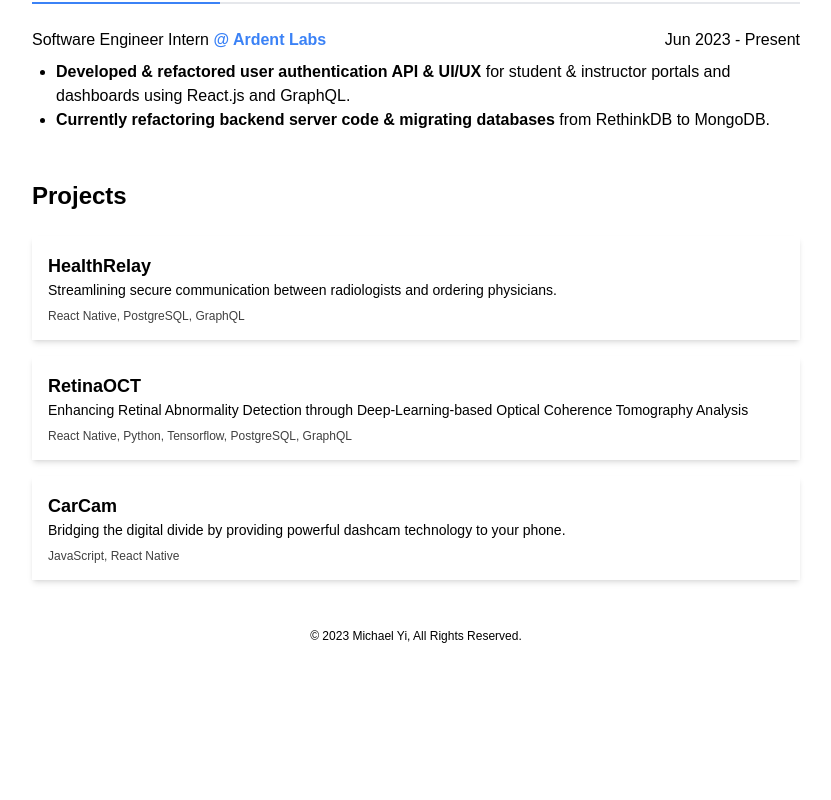
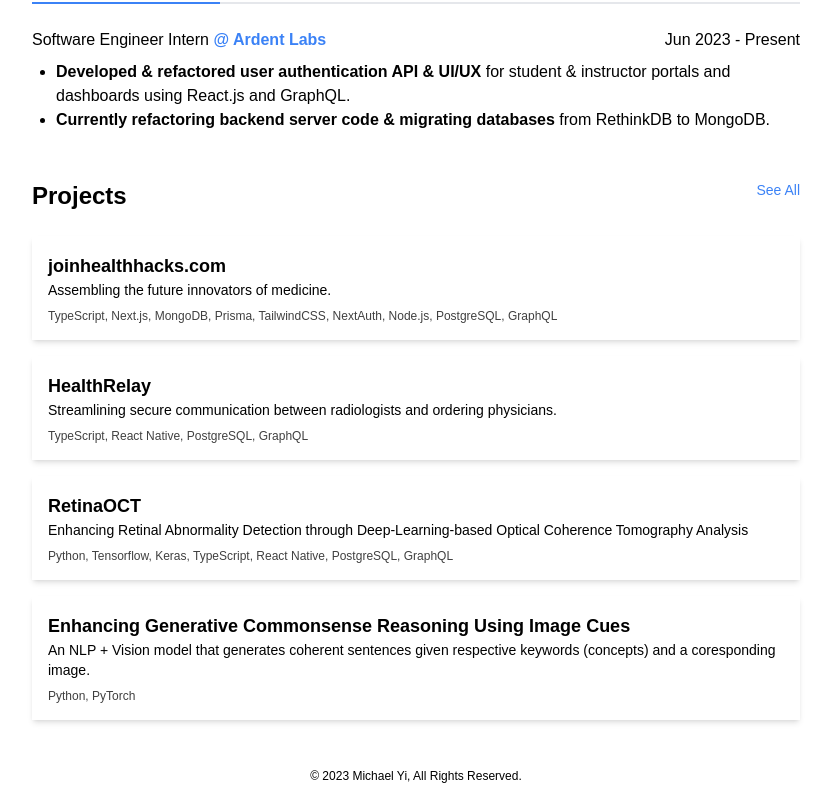
Before and after one commit to michaelhyi/personal-website, a Next.js app: page / in a window 1280 px wide. Shown: the part 787-1587 px from the top of the page, without its empty margins (224-1055 px from the left). Before the commit the page ends 1447 px from the top, so only its background shows below. Built offline with nearby package versions, Linux system fonts and the light colour scheme; a web font is replaced by a local one.

Commit message:
feat(projects): added all projects + 404 page

```diff
--- /dev/null
+++ b/app/[not-found]/loading.tsx
@@ -0,0 +1,5 @@
+const Loading = () => {
+  return <></>;
+};
+
+export default Loading;
--- /dev/null
+++ b/app/[not-found]/page.tsx
@@ -0,0 +1,14 @@
+const NotFound = () => {
+  return (
+    <div>
+      <div className="absolute top-1/2 left-1/2 transform -translate-x-1/2 -translate-y-1/2 text-xs">
+        Not found.
+      </div>
+      <div className="absolute bottom-4 text-xs left-0 right-0 text-center">
+        &copy; 2023 Michael Yi, All Rights Reserved.
+      </div>
+    </div>
+  );
+};
+
+export default NotFound;
--- a/app/components/Projects.tsx
+++ b/app/components/Projects.tsx
@@ -1,23 +1,40 @@
 "use client";
 
 import { projects } from "@/app/data/projects";
+import Link from "next/link";
 
 const Projects = () => {
   return (
     <div>
+      <div className="flex justify-between">
         <div className="font-bold text-2xl">Projects</div>
+        <Link
+          href="/projects"
+          className="text-sm text-blue-500 cursor-pointer duration-500 hover:opacity-50"
+        >
+          See All
+        </Link>
+      </div>
       <br />
       <div className="flex flex-col gap-4">
-        {projects.map((v) => (
-          <div
+        {projects.map((v, i) => {
+          if (i <= 3)
+            return (
+              <a
+                rel="noopener noreferrer"
+                target="_blank"
                 className="p-4 shadow-md cursor-pointer duration-300 hover:shadow-lg hover:bg-neutral-50"
                 key={v.name}
+                href={v.href}
               >
                 <div className="font-bold text-lg">{v.name}</div>
                 <div className="text-sm">{v.desc}</div>
                 <div className="text-xs mt-2 opacity-75">{v.tech}</div>
-          </div>
-        ))}
+              </a>
+            );
+
+          return <></>;
+        })}
       </div>
     </div>
   );
--- a/app/data/projects.ts
+++ b/app/data/projects.ts
@@ -1,17 +1,50 @@
 export const projects = [
+  {
+    name: "joinhealthhacks.com",
+    desc: "Assembling the future innovators of medicine.",
+    tech: "TypeScript, Next.js, MongoDB, Prisma, TailwindCSS, NextAuth, Node.js, PostgreSQL, GraphQL",
+    href: "https://www.joinhealthhacks.com/",
+  },
   {
     name: "HealthRelay",
     desc: "Streamlining secure communication between radiologists and ordering physicians.",
-    tech: "React Native, PostgreSQL, GraphQL",
+    tech: "TypeScript, React Native, PostgreSQL, GraphQL",
+    href: "https://www.healthrelay.tech/",
   },
   {
     name: "RetinaOCT",
     desc: "Enhancing Retinal Abnormality Detection through Deep-Learning-based Optical Coherence Tomography Analysis",
-    tech: "React Native, Python, Tensorflow, PostgreSQL, GraphQL",
+    tech: "Python, Tensorflow, Keras, TypeScript, React Native, PostgreSQL, GraphQL",
+    href: "https://github.com/michaelhyi/retinaoct",
+  },
+  {
+    name: "Enhancing Generative Commonsense Reasoning Using Image Cues",
+    desc: "An NLP + Vision model that generates coherent sentences given respective keywords (concepts) and a coresponding image.",
+    tech: "Python, PyTorch",
+    href: "https://github.com/michaelhyi/usc-shine",
   },
   {
     name: "CarCam",
-    desc: "Bridging the digital divide by providing powerful dashcam technology to your phone.",
+    desc: "Bridging the digital divide by providing powerful dashcam technology to your phone. 2021 Congressional App Challenge CA45 3rd Place.",
     tech: "JavaScript, React Native",
+    href: "https://github.com/michaelhyi/carcam",
+  },
+  {
+    name: "MelaModel",
+    desc: `An image-recognition software that differentiates between benign and malignant skin moles using Artificial Intelligence. PennApps HealthHacks "Best Access to Healthcare."`,
+    tech: "Python, Tensorflow, Keras, TypeScript, React Native, Node.js, AWS Lambda, AWS DynamoDB, AWS CloudWatch",
+    href: "https://github.com/michaelhyi/melamodel",
+  },
+  {
+    name: "ChestRay",
+    desc: "A powerful bridge between doctors, patients, and Artificial Intelligence based x-ray diagnosis. Coding Your Future Hackathon 2nd Place.",
+    tech: "Python, Tensorflow, Keras, JavaScript, React Native, Firebase",
+    href: "https://github.com/michaelhyi/chestray",
+  },
+  {
+    name: "LeafX",
+    desc: `A powerful medical tool for plant health. Unlock Hacks "Best Environmental Hack."`,
+    tech: "Python, Tensorflow, Keras, JavaScript, React Native",
+    href: "https://github.com/michaelhyi/leafx",
   },
 ];
--- a/app/page.tsx
+++ b/app/page.tsx
@@ -7,7 +7,7 @@ const Home = () => {
   return (
     <div>
       <div className="flex flex-col min-h-screen w-full items-center justify-center">
-        <div className="w-[768px]">
+        <div className="sm:w-[320px] md:w-[480px] lg:w-[512px] xl:w-[768px]">
           <About />
           <br />
           <br />
--- /dev/null
+++ b/app/projects/loading.tsx
@@ -0,0 +1,5 @@
+const Loading = () => {
+  return <></>;
+};
+
+export default Loading;
--- /dev/null
+++ b/app/projects/page.tsx
@@ -0,0 +1,5 @@
+const Projects = () => {
+  return <></>;
+};
+
+export default Projects;
```
Lines whose indentation alone changed are shown as unchanged.
